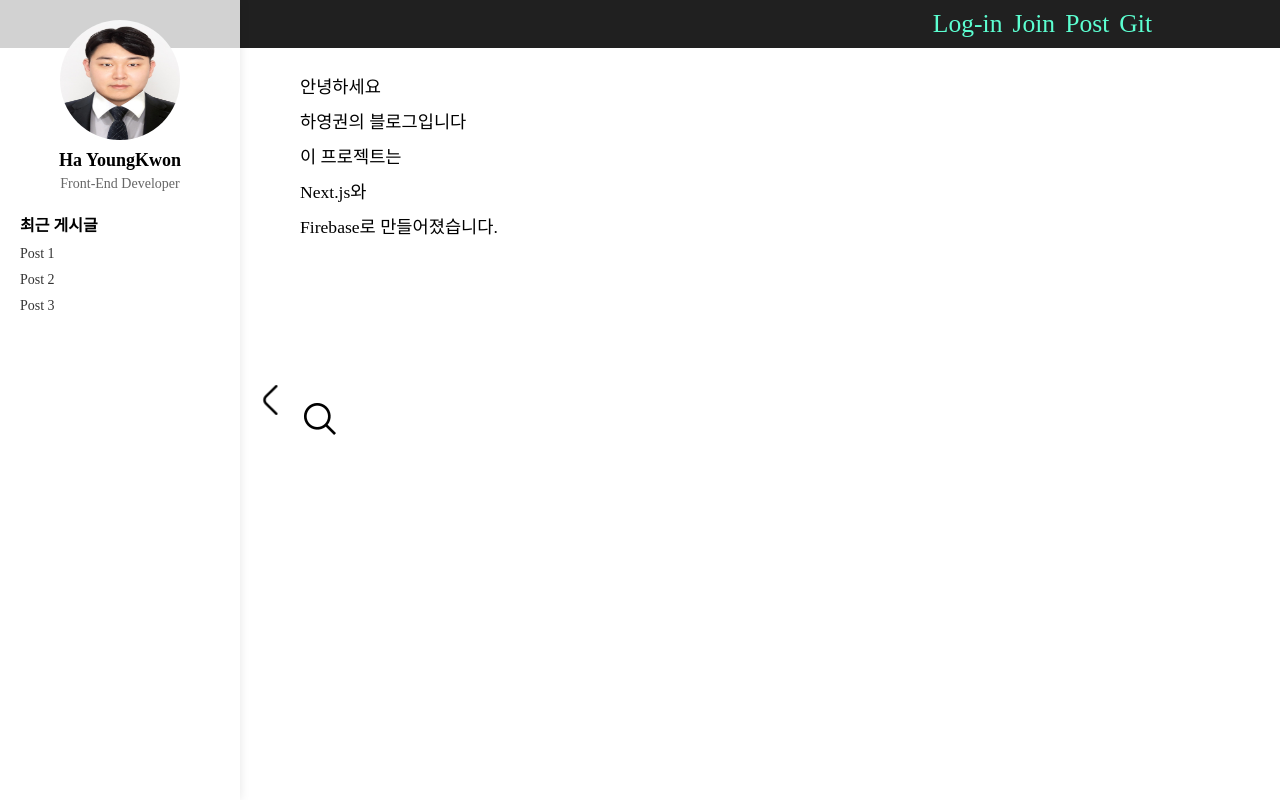
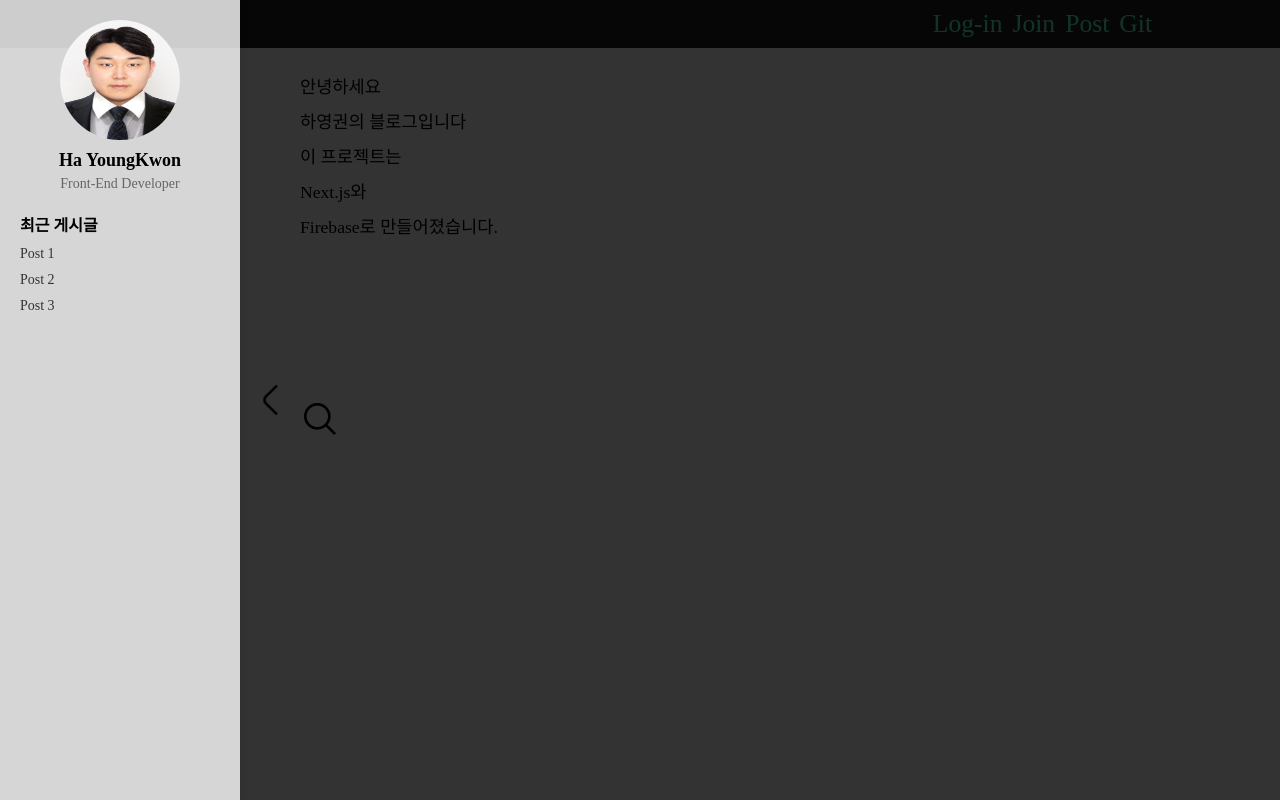
Before and after one commit to Haproguy/hayoungkwon-blog, a Next.js app: page / in a window 1280 px wide. Both pictures are taken after a click on the element 30 px from the left and 400 px from the top of the page. Built offline with nearby package versions, Linux system fonts and the light colour scheme.

Commit message:
6일차 sidebar active background구현

```diff
--- a/src/components/layout/layout.js
+++ b/src/components/layout/layout.js
@@ -9,6 +9,7 @@ export default function AppLayout(props) {
                 <Header />
                 <div className="middle">
                     <Sidebar />
+
                     <main>
                         {props.children}
                     </main>
--- a/src/components/layout/sidebar.js
+++ b/src/components/layout/sidebar.js
@@ -46,6 +46,7 @@ export default function Sidebar(props) {
                 >
                 </div>
             </div>
+            {isActive && <div className={styles.sideback}></div>}
         </>
     );
 }
--- a/src/components/layout/sidebar.module.scss
+++ b/src/components/layout/sidebar.module.scss
@@ -1,3 +1,11 @@
+.sideback {
+    width: 100vw;
+    height: 100vh;
+    position: absolute;
+    background-color: rgba($color: #000000, $alpha: .8);
+    z-index: 99;
+}
+
 .sidebar {
     width: 240px;
     height: 100%;
@@ -90,6 +98,7 @@
     align-items: center;
     justify-content: flex-end;
     margin-top: 30px;
+    z-index: 100;
 
     .toggleButton {
         width: 30px;
```
